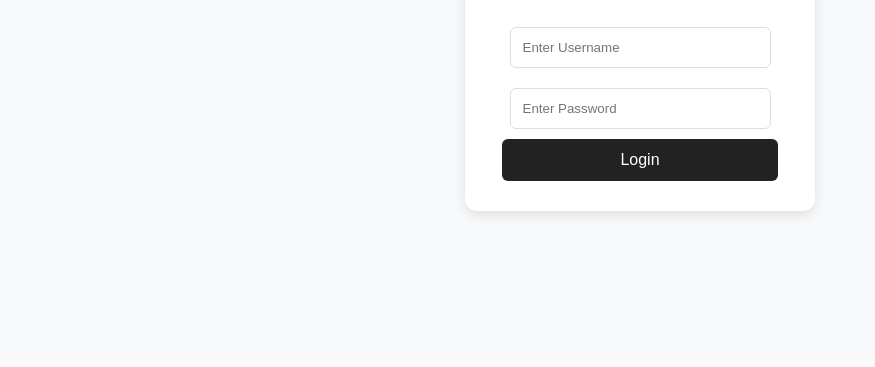
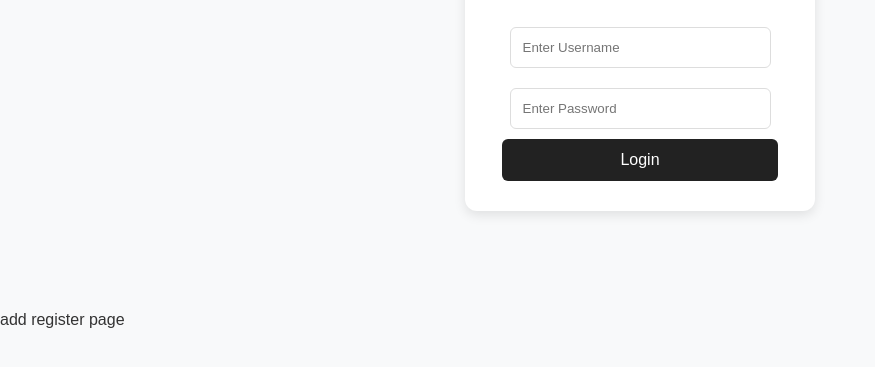
Before and after one commit to Muragesh4563/Ecom.Website, a plain HTML site: page index.html in a window 1280 px wide. Shown: the part 161-528 px from the top of the page, without its empty margins (0-875 px from the left). Drawn offline with Linux system fonts and the light colour scheme.

Commit message:
Update index.html

```diff
--- a/index.html
+++ b/index.html
@@ -15,3 +15,5 @@
   <script src="script.js"></script>
 </body>
 </html>
+
+add register page
```
